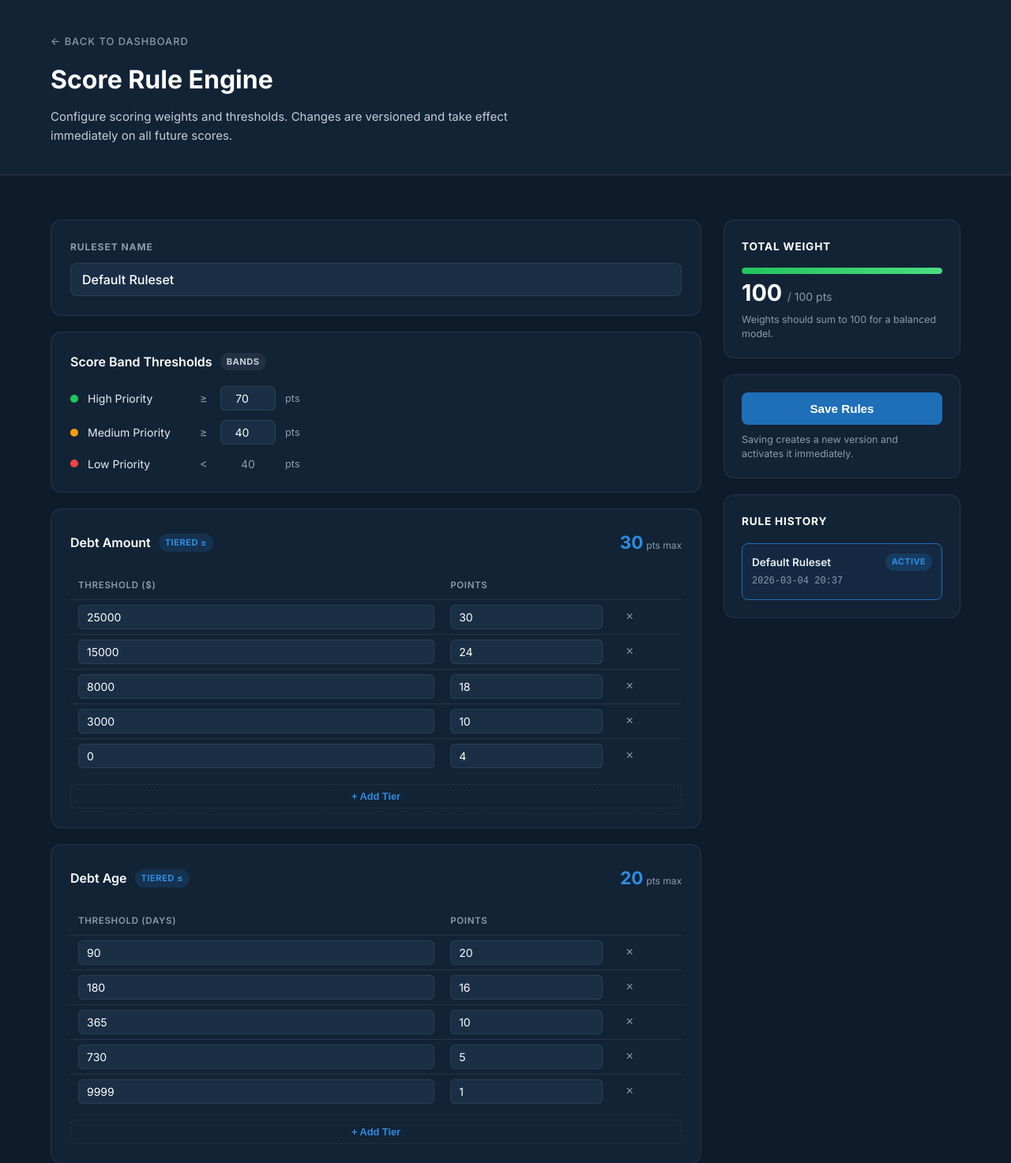
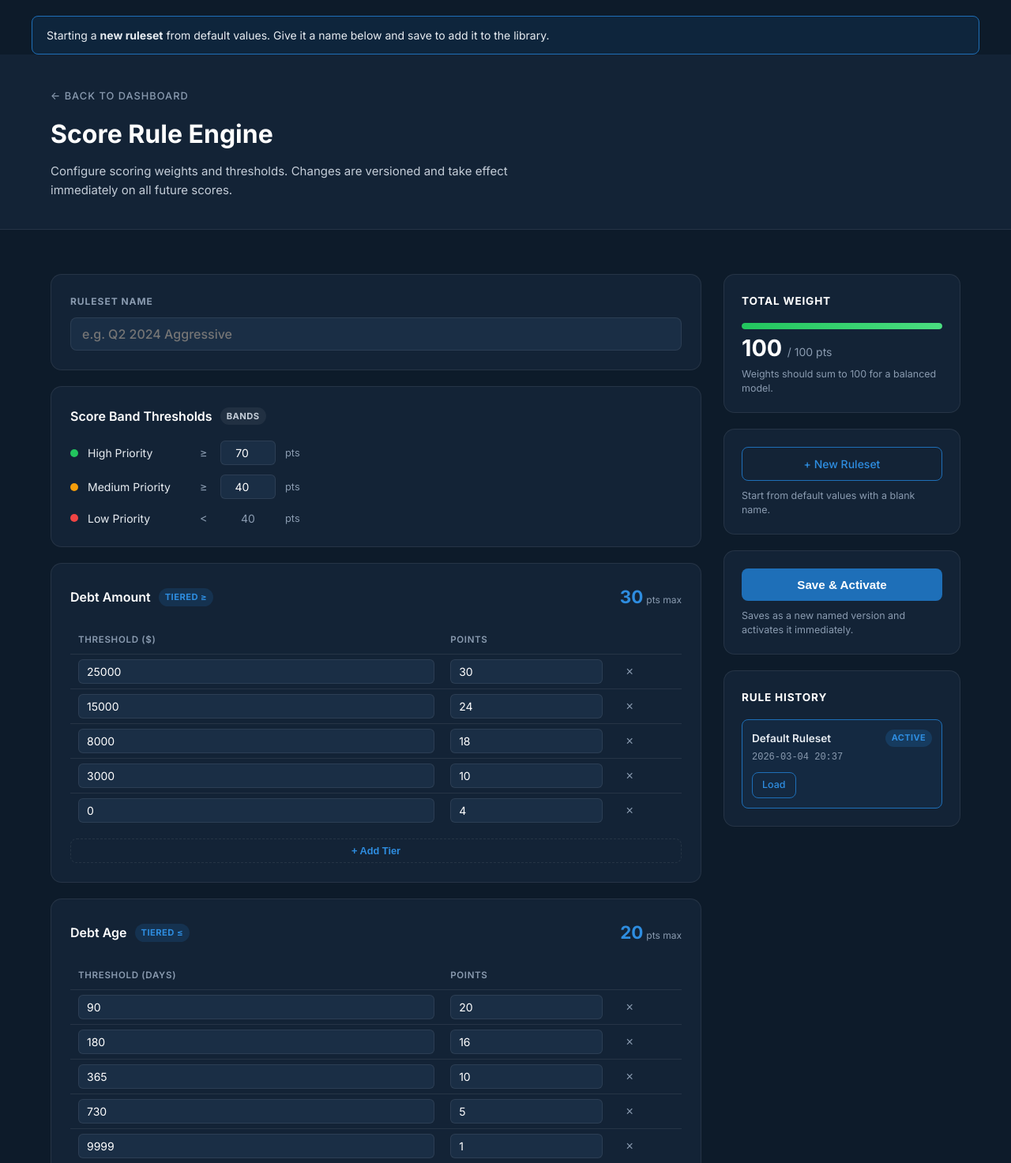
Before and after one commit to sandeepdas0407/pra-legal-scoring, a Flask app: page /rules?new=1 in a window 1280 px wide. Shown: the part 65-1538 px from the top of the page at 79% size. Run offline with Flask 3, Linux system fonts and the light colour scheme; data comes from the database, SQL or seed files in the repository; some libraries are stand-ins or nearby versions.

Commit message:
Add named rulesets, ruleset selector, and code optimisations
Features:
- Rule Engine: multiple named rulesets persist independently; history
  sidebar gains Load button (?load=<id>) and + New Ruleset button (?new=1)
  with an info banner; load banner shown when editing a copy
- Score form: ruleset dropdown lets user choose which ruleset to apply
  per score; live preview updates immediately on ruleset change via
  onRulesetChange(); selected_rule_id preserved on validation errors
- Result page: Scoring History table gains a Ruleset column showing
  which named ruleset produced each score
- database: rule_id column added to score_results (auto-migrated);
  save_score() accepts rule_id; get_score_history() JOINs rule name;
  new get_ruleset_by_id() helper

Optimisations:
- result() route no longer re-runs score_account(); breakdown is read
  from stored score_breakdown JSON, fixing a correctness bug where the
  displayed breakdown could reflect a different ruleset than was used
- new_score POST fallback resolves active rules from already-loaded
  all_rules_data dict instead of an extra DB query
- get_default_rules import moved to module level; _render_form() helper
  eliminates duplicated render_template calls on validation failure
- _BAND_MAP constant centralises rec→detail/band lookups
- JS: removed 25-line dead hardcoded fallback in estimateScore();
  SCORING_RULES is always populated on the score form
- CSS: removed duplicate .text-center declaration
- database: bare except Exception replaced with sqlite3.OperationalError
- Jinja2 macros (_macros.html): score_badge, rec_pill, account_action
  extracted; eliminates ~36 lines of duplicated HTML across dashboard
  and accounts templates

Co-Authored-By: Claude Sonnet 4.6 <noreply@anthropic.com>

```diff
--- a/app.py
+++ b/app.py
@@ -2,8 +2,9 @@ import json
 from flask import Flask, render_template, request, redirect, url_for, flash, jsonify
 from database import (init_db, get_all_accounts, get_account, create_account,
                       save_score, get_score_history,
-                      get_active_rules, save_rules, activate_rules, get_rules_history)
-from scoring_engine import score_account
+                      get_active_rules, save_rules, activate_rules, get_rules_history,
+                      get_ruleset_by_id)
+from scoring_engine import score_account, get_default_rules
 
 app = Flask(__name__)
 app.secret_key = "pra-legal-scoring-2024"
@@ -16,59 +17,85 @@ US_STATES = [
     "SD","TN","TX","UT","VT","VA","WA","WV","WI","WY",
 ]
 
+# Maps stored recommendation string → (detail text, CSS band class)
+_BAND_MAP = {
+    "High Priority":   ("Recommend Legal Action",        "high"),
+    "Medium Priority": ("Further Investigation Required", "medium"),
+    "Low Priority":    ("Legal Action Not Recommended",  "low"),
+}
+
 
 @app.route("/")
 def dashboard():
     accounts = get_all_accounts()
     stats = {
-        "total": len(accounts),
+        "total":  len(accounts),
         "scored": sum(1 for a in accounts if a["legal_score"] is not None),
-        "high": sum(1 for a in accounts if a["recommendation"] == "High Priority"),
+        "high":   sum(1 for a in accounts if a["recommendation"] == "High Priority"),
         "medium": sum(1 for a in accounts if a["recommendation"] == "Medium Priority"),
-        "low": sum(1 for a in accounts if a["recommendation"] == "Low Priority"),
+        "low":    sum(1 for a in accounts if a["recommendation"] == "Low Priority"),
     }
     return render_template("dashboard.html", accounts=accounts, stats=stats)
 
 
 @app.route("/score/new", methods=["GET", "POST"])
 def new_score():
+    all_rulesets = get_rules_history()
+    active_rule_id = next((r['id'] for r in all_rulesets if r['is_active']), None)
+    all_rules_data = {str(r['id']): json.loads(r['rules_json']) for r in all_rulesets}
+
     if request.method == "POST":
+        rule_id = request.form.get('rule_id', type=int)
+        rules = all_rules_data.get(str(rule_id)) if rule_id else None
+        if not rules:
+            rules = all_rules_data.get(str(active_rule_id)) or get_default_rules()
+            rule_id = None
+
+        def _render_form(selected_rule_id):
+            return render_template("score_form.html", states=US_STATES,
+                                   form=request.form, rules_json=json.dumps(rules),
+                                   all_rulesets=all_rulesets,
+                                   active_rule_id=active_rule_id,
+                                   selected_rule_id=selected_rule_id,
+                                   all_rules_json=json.dumps(all_rules_data))
+
+        selected_rule_id = rule_id or active_rule_id
+
         try:
             data = {
-                "account_number": request.form["account_number"].strip(),
-                "debtor_name":    request.form["debtor_name"].strip(),
-                "debt_amount":    float(request.form["debt_amount"]),
-                "debt_age_days":  int(request.form["debt_age_days"]),
-                "credit_score":   int(request.form["credit_score"]),
+                "account_number":    request.form["account_number"].strip(),
+                "debtor_name":       request.form["debtor_name"].strip(),
+                "debt_amount":       float(request.form["debt_amount"]),
+                "debt_age_days":     int(request.form["debt_age_days"]),
+                "credit_score":      int(request.form["credit_score"]),
                 "employment_status": request.form["employment_status"],
-                "owns_assets":    1 if request.form.get("owns_assets") == "1" else 0,
-                "prior_payment":  1 if request.form.get("prior_payment") == "1" else 0,
-                "state":          request.form["state"],
+                "owns_assets":       1 if request.form.get("owns_assets") == "1" else 0,
+                "prior_payment":     1 if request.form.get("prior_payment") == "1" else 0,
+                "state":             request.form["state"],
             }
 
             if not (300 <= data["credit_score"] <= 850):
                 flash("Credit score must be between 300 and 850.", "error")
-                rules = get_active_rules()
-                return render_template("score_form.html", states=US_STATES,
-                                       form=request.form, rules_json=json.dumps(rules))
+                return _render_form(selected_rule_id)
 
-            rules = get_active_rules()
+            result = score_account(data, rules=rules)
             account_id = create_account(data)
-            result = score_account(data, rules=rules)
             save_score(account_id, result["legal_score"], result["recommendation"],
-                       json.dumps(result["breakdown"]))
+                       json.dumps(result["breakdown"]), rule_id=rule_id)
 
             return redirect(url_for("result", account_id=account_id))
 
         except ValueError as e:
             flash(f"Invalid input: {e}", "error")
-            rules = get_active_rules()
-            return render_template("score_form.html", states=US_STATES,
-                                   form=request.form, rules_json=json.dumps(rules))
+            return _render_form(selected_rule_id)
 
-    rules = get_active_rules()
+    active_rules = all_rules_data.get(str(active_rule_id)) or get_default_rules()
     return render_template("score_form.html", states=US_STATES, form={},
-                           rules_json=json.dumps(rules))
+                           rules_json=json.dumps(active_rules),
+                           all_rulesets=all_rulesets,
+                           active_rule_id=active_rule_id,
+                           selected_rule_id=active_rule_id,
+                           all_rules_json=json.dumps(all_rules_data))
 
 
 @app.route("/score/<int:account_id>")
@@ -84,14 +111,17 @@ def result(account_id):
         return redirect(url_for("dashboard"))
 
     latest = history[0]
-    rules = get_active_rules()
-    result_data = score_account(dict(account), rules=rules)
-    result_data["legal_score"] = latest["legal_score"]
+    rec = latest["recommendation"]
+    rec_detail, band = _BAND_MAP.get(rec, ("", "low"))
+    result_data = {
+        "legal_score":    latest["legal_score"],
+        "recommendation": rec,
+        "rec_detail":     rec_detail,
+        "band":           band,
+        "breakdown":      json.loads(latest["score_breakdown"]),
+    }
 
-    return render_template("result.html",
-                           account=account,
-                           result=result_data,
-                           history=history)
+    return render_template("result.html", account=account, result=result_data, history=history)
 
 
 @app.route("/score/existing/<int:account_id>", methods=["POST"])
@@ -115,15 +145,24 @@ def accounts_list():
 
 @app.route("/rules", methods=["GET"])
 def rule_engine():
-    rules = get_active_rules()
     history = get_rules_history()
-    active_name = "Default Ruleset"
-    for h in history:
-        if h["is_active"]:
-            active_name = h["rule_name"]
-            break
+    load_id = request.args.get('load', type=int)
+    is_new = request.args.get('new') == '1'
+
+    if is_new:
+        rules = get_default_rules()
+        active_name = ''
+        load_id = None
+    elif load_id:
+        rules = get_ruleset_by_id(load_id) or get_active_rules()
+        active_name = next((r['rule_name'] for r in history if r['id'] == load_id), 'Default Ruleset')
+    else:
+        rules = get_active_rules()
+        active_name = next((r['rule_name'] for r in history if r['is_active']), 'Default Ruleset')
+        load_id = None
+
     return render_template("rules.html", rules=rules, history=history,
-                           active_name=active_name)
+                           active_name=active_name, loaded_id=load_id, is_new=is_new)
 
 
 @app.route("/rules", methods=["POST"])
@@ -136,11 +175,7 @@ def save_rules_route():
             return jsonify({"error": "Missing factors or score_bands"}), 400
 
         rule_name = (body.get("rule_name") or "Custom Ruleset").strip() or "Custom Ruleset"
-        rules_to_save = {
-            "score_bands": body["score_bands"],
-            "factors": body["factors"],
-        }
-        save_rules(rule_name, rules_to_save)
+        save_rules(rule_name, {"score_bands": body["score_bands"], "factors": body["factors"]})
         return jsonify({"ok": True})
     except Exception as e:
         return jsonify({"error": str(e)}), 500
--- a/static/css/style.css
+++ b/static/css/style.css
@@ -363,7 +363,6 @@ a:hover { text-decoration: underline; }
 .data-table tbody tr:hover { background: rgba(255,255,255,0.03); }
 
 .mono { font-family: 'Courier New', monospace; font-size: 0.82rem; color: var(--gray-light); }
-.text-center { text-align: center; }
 
 /* ── Badges ────────────────────────────────────────── */
 .score-badge {
@@ -1264,6 +1263,18 @@ a:hover { text-decoration: underline; }
   font-family: 'Courier New', monospace;
 }
 
+.history-actions { display: flex; gap: 8px; margin-top: 8px; flex-wrap: wrap; }
+.history-action-btn { font-size: 0.78rem !important; padding: 5px 12px !important; }
+
+.load-banner {
+  background: rgba(30,111,184,0.12);
+  border: 1px solid var(--accent);
+  border-radius: var(--radius);
+  padding: 12px 18px;
+  font-size: 0.875rem;
+  color: var(--off-white);
+}
+
 /* Responsive — rules */
 @media (max-width: 900px) {
   .rules-layout  { grid-template-columns: 1fr; }
--- a/static/js/app.js
+++ b/static/js/app.js
@@ -4,6 +4,15 @@
  * - Live score preview on the scoring form (uses window.SCORING_RULES when injected)
  * - Rule Engine page interactions
  */
+
+// ── Ruleset switcher (called by score form dropdown) ──────────────────────────
+
+function onRulesetChange(ruleId) {
+  if (window.ALL_RULESETS && window.ALL_RULESETS[String(ruleId)]) {
+    window.SCORING_RULES = window.ALL_RULESETS[String(ruleId)];
+  }
+  estimateScore();
+}
 
 // ── Score preview helpers ─────────────────────────────────────────────────────
 
@@ -63,38 +72,9 @@ function estimateScore() {
   }
 
   const rules = window.SCORING_RULES;
-  let total;
+  if (!rules) return;
 
-  if (rules) {
-    total = scoreWithRules(rules, { amount, age, cs, emp, assets, prior });
-  } else {
-    // Hard-coded fallback matching default rules
-    total = 0;
-    if      (amount >= 25000) total += 30;
-    else if (amount >= 15000) total += 24;
-    else if (amount >= 8000)  total += 18;
-    else if (amount >= 3000)  total += 10;
-    else if (amount > 0)      total += 4;
-
-    if      (age > 0 && age <= 90)  total += 20;
-    else if (age <= 180)             total += 16;
-    else if (age <= 365)             total += 10;
-    else if (age <= 730)             total += 5;
-    else if (age > 730)              total += 1;
-
-    if      (cs >= 700) total += 20;
-    else if (cs >= 650) total += 16;
-    else if (cs >= 580) total += 10;
-    else if (cs >= 500) total += 5;
-    else if (cs >= 300) total += 1;
-
-    const empMap = { Employed: 15, 'Self-Employed': 10, Unemployed: 2 };
-    total += empMap[emp] || 0;
-    total += assets ? 10 : 0;
-    total += prior  ? 5  : 0;
-    total = Math.min(total, 100);
-  }
-
+  const total = scoreWithRules(rules, { amount, age, cs, emp, assets, prior });
   scoreEl.textContent = total;
 
   const bands = rules?.score_bands || { high_min: 70, medium_min: 40 };
--- a/templates/result.html
+++ b/templates/result.html
@@ -92,12 +92,13 @@
       <h2 class="card-title">Scoring History</h2>
       <table class="data-table">
         <thead>
-          <tr><th>Scored At</th><th>Legal Score</th><th>Recommendation</th></tr>
+          <tr><th>Scored At</th><th>Ruleset</th><th>Legal Score</th><th>Recommendation</th></tr>
         </thead>
         <tbody>
           {% for h in history %}
           <tr>
             <td>{{ h.scored_at }}</td>
+            <td>{{ h.rule_name_used }}</td>
             <td class="text-center">
               <span class="score-badge score-{{ 'high' if h.legal_score >= 70 else ('medium' if h.legal_score >= 40 else 'low') }}">
                 {{ h.legal_score }}
--- a/templates/rules.html
+++ b/templates/rules.html
@@ -3,6 +3,17 @@
 
 {% block content %}
 <div id="rules-page"></div>
+
+{% if is_new %}
+<div class="load-banner container" style="margin-top:20px;">
+  Starting a <strong>new ruleset</strong> from default values. Give it a name below and save to add it to the library.
+</div>
+{% elif loaded_id %}
+<div class="load-banner container" style="margin-top:20px;">
+  Editing a copy of <strong>{{ active_name }}</strong>.
+  Update the name below before saving to create a distinct new ruleset.
+</div>
+{% endif %}
 
 <section class="page-hero">
   <div class="container">
@@ -167,10 +178,16 @@
           <p class="weight-hint">Weights should sum to 100 for a balanced model.</p>
         </div>
 
+        <!-- New Ruleset -->
+        <div class="sidebar-card">
+          <a href="{{ url_for('rule_engine', new=1) }}" class="btn-outline" style="display:block; text-align:center; width:100%; box-sizing:border-box;">+ New Ruleset</a>
+          <p class="weight-hint" style="margin-top:10px;">Start from default values with a blank name.</p>
+        </div>
+
         <!-- Save Button -->
         <div class="sidebar-card">
-          <button id="save-rules-btn" class="btn-primary" style="width:100%">Save Rules</button>
-          <p class="weight-hint" style="margin-top:10px;">Saving creates a new version and activates it immediately.</p>
+          <button id="save-rules-btn" class="btn-primary" style="width:100%">Save &amp; Activate</button>
+          <p class="weight-hint" style="margin-top:10px;">Saves as a new named version and activates it immediately.</p>
         </div>
 
         <!-- Rule History -->
@@ -185,12 +202,14 @@
                 {% if h.is_active %}<span class="history-badge-active">Active</span>{% endif %}
               </div>
               <div class="history-meta">{{ h.created_at[:16] if h.created_at else '—' }}</div>
-              {% if not h.is_active %}
-              <button type="button" class="activate-btn btn-outline" data-rule-id="{{ h.id }}"
-                      style="margin-top:8px; font-size:0.78rem; padding:5px 12px;">
-                Activate
-              </button>
-              {% endif %}
+              <div class="history-actions">
+                <a href="{{ url_for('rule_engine', load=h.id) }}"
+                   class="btn-outline history-action-btn">Load</a>
+                {% if not h.is_active %}
+                <button type="button" class="activate-btn btn-outline history-action-btn"
+                        data-rule-id="{{ h.id }}">Activate</button>
+                {% endif %}
+              </div>
             </li>
             {% endfor %}
           </ul>
```
Also changed, not shown: database.py (+25 -6 lines), templates/_macros.html (added, +25 -0 lines), templates/accounts.html (+4 -27 lines), templates/dashboard.html (+4 -27 lines), templates/score_form.html (+22 -1 lines).
